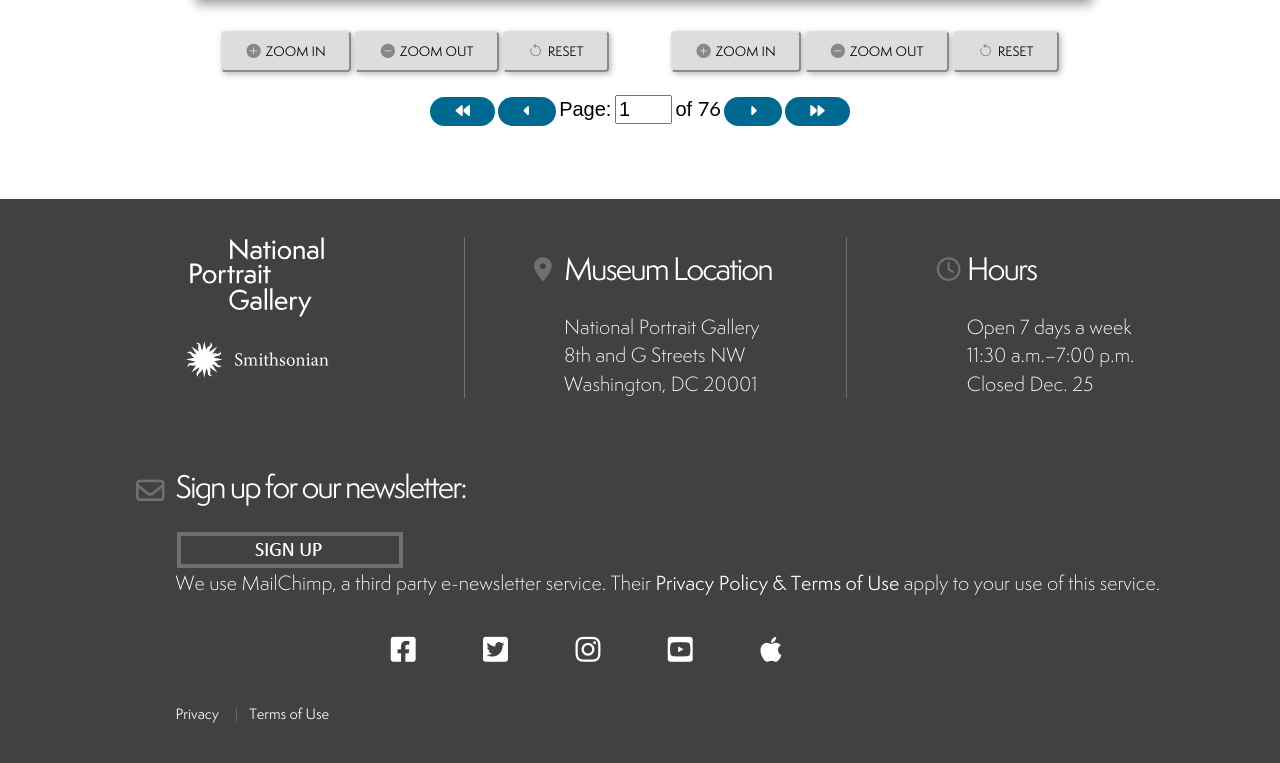
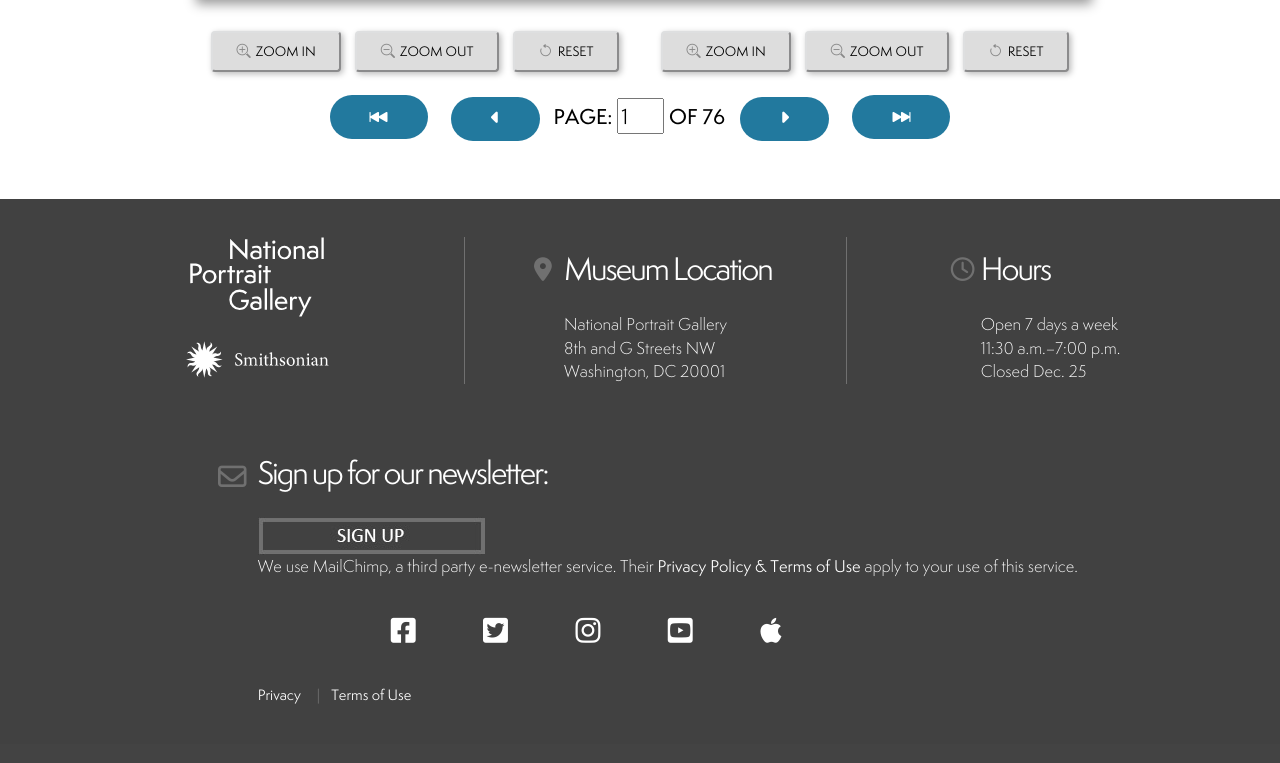
Before and after one commit to cod500/bache-edan, a PHP site: page /book.php in a window 1280 px wide. Shown: the part 1060-1823 px from the top of the page. After the commit the page ends 1764 px from the top, so only its background shows below. Run offline with PHP 8.4, Linux system fonts and the light colour scheme.

Commit message:
Book styles from Friday

```diff
--- a/biography.php
+++ b/biography.php
@@ -111,7 +111,8 @@
     trace the human face with ‘mathematical correctness’ without touching it.”
 </p>
 <br>
-<h3 class="timeline-title"> William Bache’s Timeline</h3>
+<h3 class="timeline-title text-black"> William Bache’s Timeline</h3>
+<hr id="timeline-title-hr">
 <!-- MOBILE TIMELINE-->
 <div class="container vertical-container">
   <div id="vertical-timeline">
--- a/book.php
+++ b/book.php
@@ -127,10 +127,10 @@
             <div class="zoom-controls mt-3 mb-3">
                 <div>
                 <button id="zoom-in-even"
-                  class="px-4 py-2 my-2 md:my-6 py-2 px-8"  aria-label="Zoom In Left Page"><i class="bi-plus-circle-fill" aria-hidden="false"></i>ZOOM
+                  class="px-4 py-2 my-2 md:my-6 py-2 px-8"  aria-label="Zoom In Left Page"><i class="bi-zoom-in" aria-hidden="false"></i>ZOOM
                   IN </button>
                 <button id="zoom-out-even"
-                  class="px-4 py-2 my-2 md:my-6 py-2 px-8"  aria-label="Zoom Out Left Page"><i class="bi-dash-circle-fill" aria-hidden="false"></i>ZOOM
+                  class="px-4 py-2 my-2 md:my-6 py-2 px-8"  aria-label="Zoom Out Left Page"><i class="bi-zoom-out" aria-hidden="false"></i>ZOOM
                   OUT</button>
                 <!-- <input type="range" class="zoom-range"> -->
                 <button
@@ -140,10 +140,10 @@
 
               <div>
                 <button id="zoom-in-odd"
-                  class="px-4 py-2 my-2 md:my-6 py-2 px-8" aria-label="Zoom In Right Page"><i class="bi-plus-circle-fill" aria-hidden="false"></i>ZOOM
+                  class="px-4 py-2 my-2 md:my-6 py-2 px-8" aria-label="Zoom In Right Page"><i class="bi-zoom-in" aria-hidden="false"></i>ZOOM
                   IN </button>
                 <button id="zoom-out-odd"
-                  class="px-4 py-2 my-2 md:my-6 py-2 px-8"  aria-label="Zoom Out Right Page"><i class="bi-dash-circle-fill" aria-hidden="false"></i>ZOOM
+                  class="px-4 py-2 my-2 md:my-6 py-2 px-8"  aria-label="Zoom Out Right Page"><i class="bi-zoom-out" aria-hidden="false"></i>ZOOM
                   OUT</button>
                 <!-- <input type="range" id="zoom-range" min="0.1" max="4" step="0.1" value="1"> -->
                 <button
@@ -152,12 +152,14 @@
               </div>
             </div>
               <nav>
-                <button id="bb-nav-first" aria-label="First Page" class="text-white border-0 py-1 px-6 focus:outline-none rounded-pill nav-btn"><i class="fa-sharp fa-solid fa-backward text-white"></i></button>
+                <button id="bb-nav-first" aria-label="First Page" class="text-white border-0 py-1 px-6 focus:outline-none rounded-pill nav-btn"><i class="bi-skip-backward-fill text-white"></i></button>
                 <button id="bb-nav-prev" aria-label="Previous Page" class="text-white border-0 py-1 px-6 focus:outline-none rounded-pill nav-btn"><i class="fa-solid fa-caret-left text-white"></i></i></button>
-                <label for="page-number" style="font: 20px arial;">Page:</label> <input type="text" size="2" id="page-number" min="1" max="76" style="font: 20px arial;"> <span
-              style="font: 20px arial;">of  </span> <span id="number-pages"></span>
+                <div id="book-pagination">
+                <label for="page-number" >Page:</label> <input type="text" size="2" id="page-number" min="1" max="76"> <span
+             >of  </span> <span id="number-pages"></span>
+                </div>
                 <button id="bb-nav-next" aria-label="Next Page" class="text-white border-0 py-1 px-6 focus:outline-none rounded-pill nav-btn"><i class="fa-solid fa-caret-right text-white"></i></button>
-                <button id="bb-nav-last" aria-label="Last Page" class="text-white border-0 py-1 px-6 focus:outline-none rounded-pill nav-btn"><i class="fa-solid fa-forward text-white"></i></button>
+                <button id="bb-nav-last" aria-label="Last Page" class="text-white border-0 py-1 px-6 focus:outline-none rounded-pill nav-btn"><i class="bi-skip-forward-fill text-white"></i></button>
               </nav>
           </div>
           </div>
--- a/css/bache.css
+++ b/css/bache.css
@@ -99,7 +99,7 @@ h6 {
 
 p {
   color: var(--dark-color);
-  font-size: 1.2rem;
+  font-size: 1rem;
   font-weight: var(--font-weight-light);
 }
 
@@ -1117,7 +1117,7 @@ strong {
   font-size: var(--h4-font-size);
   color: var(--white-color);
   margin-bottom: 0;
-  font-weight: var(--font-weight-bold);
+  font-weight: 500;
   letter-spacing: 5px;
 }
 
--- a/css/book.css
+++ b/css/book.css
@@ -237,8 +237,7 @@ BOOK CONTROLS
 -----------------------------------------*/
 .controls {
   text-align: center;
-  font: 30px arial;
-  font-family: "Lato", sans-serif;
+  font: 30px;
 }
 .zoom-controls {
   display: flex;
@@ -259,6 +258,7 @@ BOOK CONTROLS
   border-color: #dedfe0;
   font-size: 0.8rem;
   border-radius: 4px;
+  margin: 0 5px;
   -webkit-box-shadow: 2px 2px 6px rgba(0, 0, 0, 0.28);
   -moz-box-shadow: 2px 2px 6px rgba(0, 0, 0, 0.28);
   -ms-box-shadow: 2px 2px 6px rgba(0, 0, 0, 0.28);
@@ -266,16 +266,21 @@ BOOK CONTROLS
   box-shadow: 2px 2px 6px rgba(0, 0, 0, 0.28);
 }
 
-.controls input,
-.controls label,
-#number-pages {
-  font: 20px arial;
-  font-family: "Lato", sans-serif;
+#book-pagination {
+  font-size: 20px;
+  display: inline;
+  font-weight: 500;
+  text-transform: uppercase;
+}
+.nav-btn {
+  background: #22799e;
+  padding: 0px 40px;
+  height: 44px;
+  margin: 0 10px;
 }
 
-.nav-btn {
-  background: #006992;
-  padding: 0 25px;
+.nav-btn i {
+  font-size: 18px;
 }
 @media (max-width: 1000px) {
   .nav-btn {
--- a/css/modalzoom.css
+++ b/css/modalzoom.css
@@ -11,7 +11,7 @@
 }
 
 .modal-body h2 {
-  font-size: 28px;
+  font-size: 26px;
   font-weight: 500;
 }
 
@@ -41,7 +41,7 @@
   max-width: 280px !important;
   /* max-height: 344px; */
   max-height: 400px;
-  margin-top: 30px !important;
+  /* margin-top: 30px !important; */
   -webkit-box-shadow: 2px 2px 6px rgba(0, 0, 0, 0.28);
   -moz-box-shadow: 2px 2px 6px rgba(0, 0, 0, 0.28);
   -ms-box-shadow: 2px 2px 6px rgba(0, 0, 0, 0.28);
--- a/css/timeline.css
+++ b/css/timeline.css
@@ -243,7 +243,8 @@ section {
 }
 @media (max-width: 819px) {
   #timeline,
-  .dates.bottom-date {
+  .dates.bottom-date,
+  #timeline-title-hr {
     display: none;
   }
   .section-padding {
--- a/js/book.js
+++ b/js/book.js
@@ -257,7 +257,7 @@ $(document).ready(function () {
 						$('#obj-number').text("");
 						setTimeout(function () {
 							$('#bache-modal').click();
-							$('.bb-custom-wrapper').animate({ 'opacity': .2 })
+							$('.bb-custom-wrapper, .book-link').animate({ 'opacity': .2 })
 						}, 0)
 					} else {
 						console.log(jsonData);
@@ -275,7 +275,7 @@ $(document).ready(function () {
 						$("#result").attr("src", image);
 						setTimeout(function () {
 							$('#bache-modal').click();
-							$('.bb-custom-wrapper').animate({ 'opacity': .2 })
+							$('.bb-custom-wrapper, .book-link').animate({ 'opacity': .2 })
 						}, 0)
 					}
 
@@ -288,7 +288,7 @@ $(document).ready(function () {
 
 	$('#exampleModal').on('hide.bs.modal', function () {
 		setTimeout(() => {
-			$('.bb-custom-wrapper').animate({ 'opacity': 1 })
+			$('.bb-custom-wrapper, .book-link').animate({ 'opacity': 1 })
 		}, 0);
 	});
 
```
Also changed, not shown: images/back-32.png (added), images/reset-32.png (added), 2 other files.
